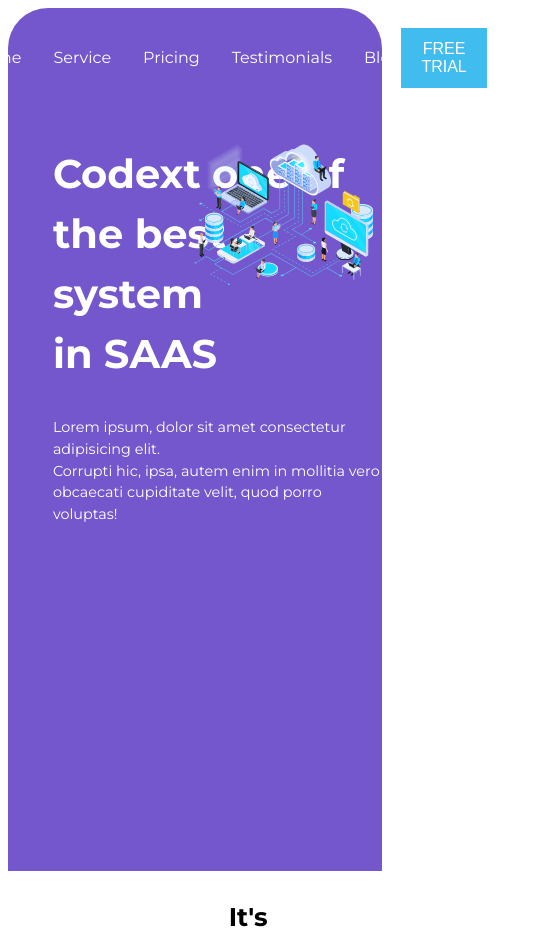
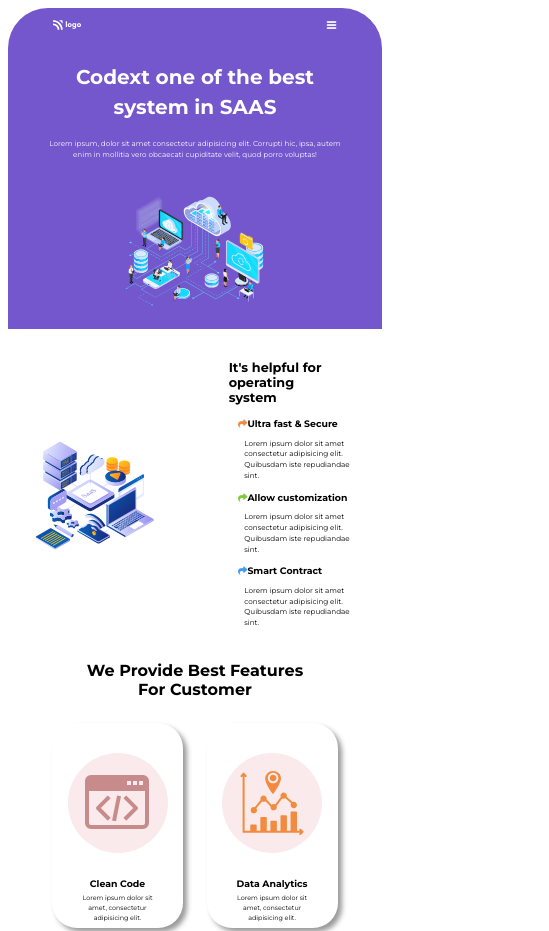
Before and after one commit to Yasir284/Project-13-SAAS-Landing-Page, a plain HTML site: page index.html in a window 390 px wide. Shown: the top 931 px of the page, 549 px wide, since content can reach past the window. Drawn offline with Linux system fonts and the light colour scheme.

Commit message:
made it responsive

```diff
--- a/index.html
+++ b/index.html
@@ -28,20 +28,17 @@
           <li class="list-item">Blog</li>
         </ul>
         <button class="trial-btn">FREE TRIAL</button>
+        <img src="./images/nav-icon.png" alt="ham" class="ham" />
       </nav>
 
       <!-- HERO -->
       <div class="hero-main">
         <div class="hero-content">
-          <h1>
-            Codext one of <br />
-            the best system <br />
-            in SAAS
-          </h1>
+          <h1>Codext one of the best system in SAAS</h1>
           <p>
-            Lorem ipsum, dolor sit amet consectetur adipisicing elit. <br />
-            Corrupti hic, ipsa, autem enim in mollitia vero <br />
-            obcaecati cupiditate velit, quod porro voluptas!
+            Lorem ipsum, dolor sit amet consectetur adipisicing elit. Corrupti
+            hic, ipsa, autem enim in mollitia vero obcaecati cupiditate velit,
+            quod porro voluptas!
           </p>
         </div>
         <img
--- a/style.css
+++ b/style.css
@@ -16,18 +16,28 @@ body {
     flex-direction: row;
     justify-content: center;
     align-items: center;
-    padding: 2% 12% 1% 12%;
-    height: 10vh;
+    padding: 3% 12% 2% 12%;
+}
+
+.ham {
+    width: 4%;
+    display: none;
 }
 
 .logo {
     width: 10%;
+    transition: all 0.5s ease-in-out;
+}
+
+.logo:hover {
+    transform: scale(1) scale(1.2, 1.2);
 }
 
 .list {
     flex: 2;
     list-style: none;
     display: flex;
+    flex-wrap: wrap;
     flex-direction: row;
     justify-content: center;
     gap: 2rem;
@@ -36,7 +46,7 @@ body {
 
 .list-item {
     font-size: 1rem;
-    padding-bottom: 1px;
+    border-bottom: 1px solid transparent;
     transition: color 300ms ease-in-out;
 }
 
@@ -49,9 +59,9 @@ body {
 .trial-btn {
     background-color: #40bcef;
     color: #fff;
-    border: none;
+    border: 1px solid transparent;
     font-size: 1rem;
-    padding: 12px 20px;
+    padding: 0.9em 1.8em;
     transition: all 300ms ease-in-out;
 }
 
@@ -60,16 +70,19 @@ body {
     border: 1px solid #fff;
 }
 
+/* <!-- HERO --> */
+
 .hero-main {
     margin-top: 2%;
+    padding-bottom: 5%;
     display: flex;
     flex-direction: row;
+    align-items: center;
     gap: 5rem;
-    height: 90vh;
 }
 
 .hero-content {
-    float: left;
+    width: 28%;
     padding-left: 12%;
 }
 
@@ -84,10 +97,8 @@ body {
 }
 
 .img-1 {
-    position: absolute;
-    right: 2%;
-    top: 15%;
-    width: 50%;
+    width: 40%;
+    height: auto;
 }
 
 /* <!-- FEATURES-SECTION --> */
@@ -100,6 +111,7 @@ body {
 
 .img-2 {
     width: 40%;
+    height: auto;
 }
 
 .features-1-content {
@@ -138,6 +150,7 @@ body {
     display: flex;
     flex-direction: row;
     justify-content: center;
+    flex-wrap: wrap;
     gap: 3rem;
 }
 
@@ -192,6 +205,11 @@ body {
     flex-direction: column;
     justify-content: center;
     align-items: center;
+    transition: all 500ms ease-in-out;
+}
+
+.content-div2:hover {
+    transform: scale(1) scale(1.1, 1.1);
 }
 
 .content {
@@ -202,7 +220,7 @@ body {
     transition: all 200ms ease-in-out;
 }
 
-.content:hover {
+.content-div2:hover .content {
     color: #fff;
     background-color: #7457cc;
 }
@@ -219,3 +237,57 @@ body {
     font-size: 0.8rem;
     line-height: 1.5;
 }
+
+
+/* BREAKPOINT FOR TABLETS */
+
+@media (max-width:968px) {
+    html {
+        font-size: 12px;
+    }
+}
+
+/* BREAKPOINT FOR TABLETS */
+
+@media (max-width:820px) {
+    html {
+        font-size: 10px;
+    }
+}
+
+/* BREAKPOINT FOR MOBILES */
+
+@media (max-width:524px) {
+    html {
+        font-size: 8px;
+    }
+
+    .navbar {
+        justify-content: space-between;
+    }
+
+    .list {
+        display: none;
+    }
+
+    .trial-btn {
+        display: none;
+    }
+
+    .ham {
+        display: block;
+        filter: brightness(0) invert(1);
+    }
+
+    .hero-main {
+        flex-direction: column;
+        text-align: center;
+        gap: 2rem;
+    }
+
+    .hero-content {
+        width: 80%;
+        padding-left: 0;
+    }
+
+}
```
Also changed, not shown: images/nav-icon.png (added), images/project13-mobilevs.png (added), 1 other file.
